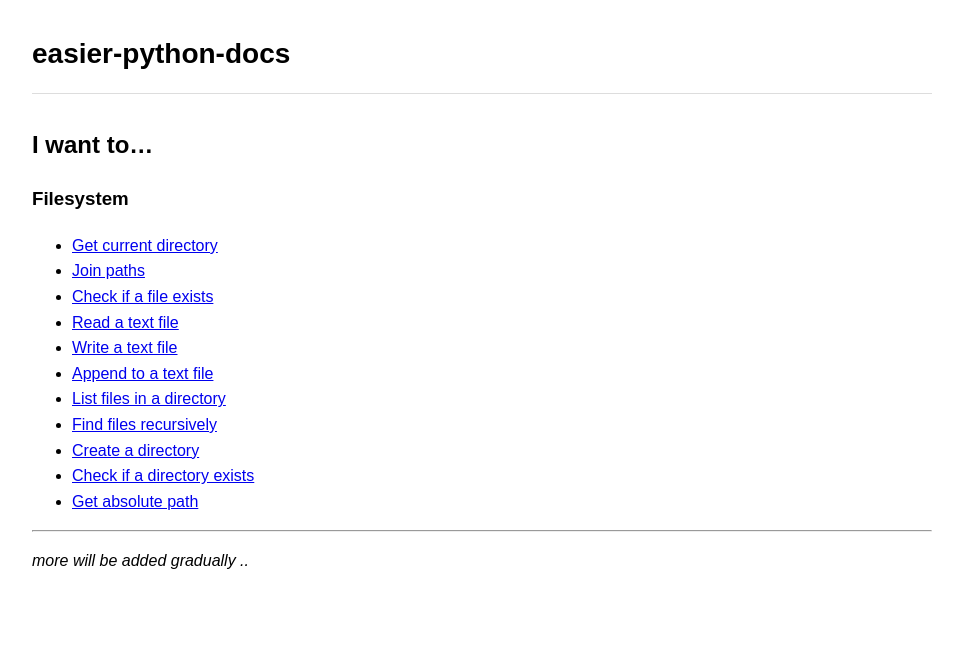
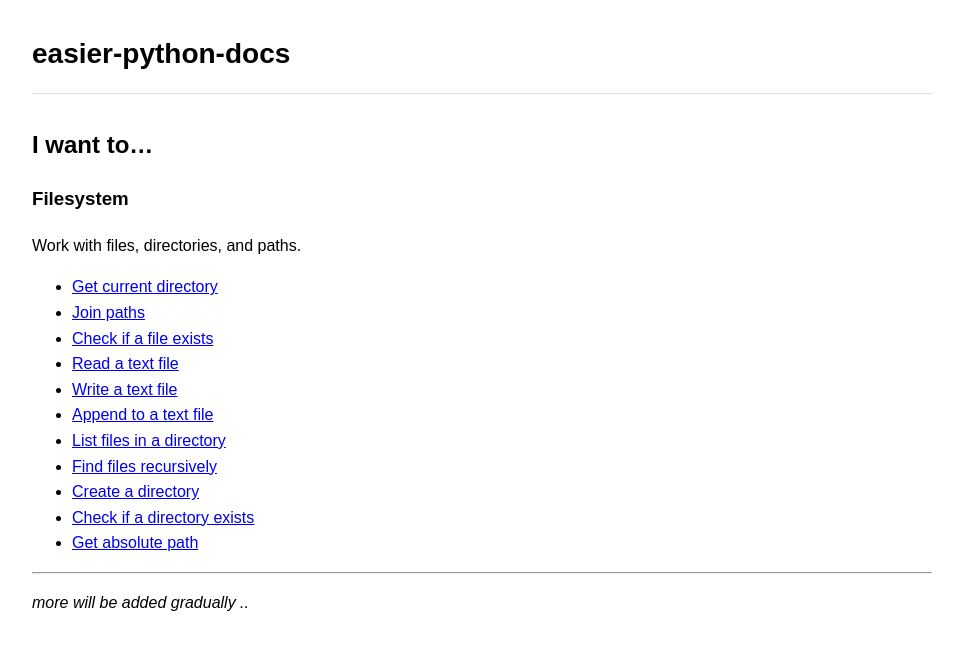
Before and after one commit to jbakchr/easier-python-docs, a Jekyll site: the page built from index.md, in a window 1280 px wide. Shown: the top 650 px of the page, without its empty margins (158-1121 px from the left). Built offline with Jekyll 4.4.1, drawn with Linux system fonts in a browser that asks for light colours.

```diff
--- a/index.md
+++ b/index.md
@@ -7,7 +7,9 @@ title: Home
 
 ### Filesystem
 
-- [Get current directory](https://jbakchr.github.io/easier-python-docs/filesystem/get-current-directory)
+Work with files, directories, and paths.
+
+- [Get current directory](filesystem/get-current-directory)
 - [Join paths](https://jbakchr.github.io/easier-python-docs/filesystem/join-paths)
 - [Check if a file exists](https://jbakchr.github.io/easier-python-docs/filesystem/check-if-a-file-exists.html)
 - [Read a text file](https://jbakchr.github.io/easier-python-docs/filesystem/read-text-file.html)
```
